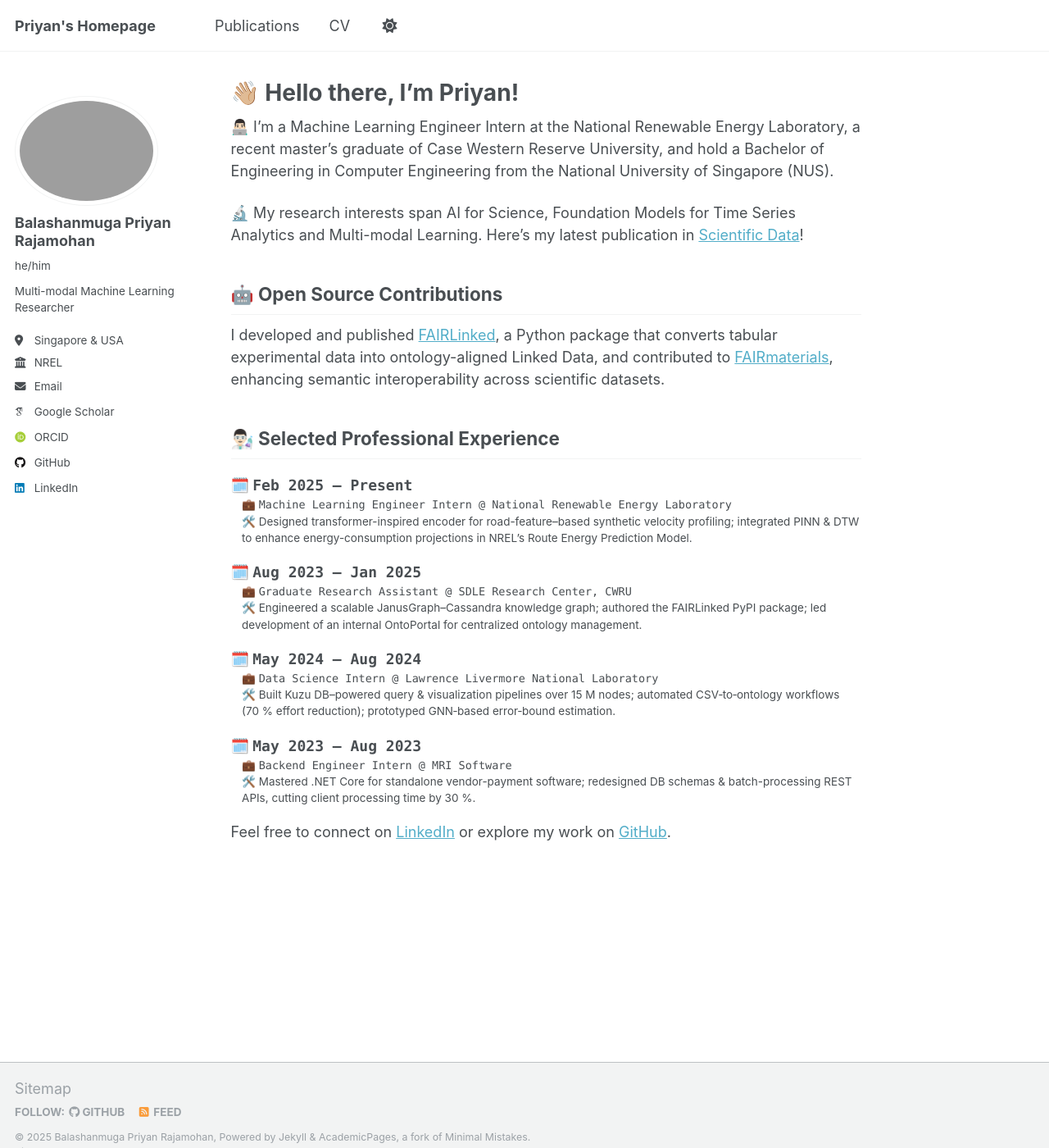
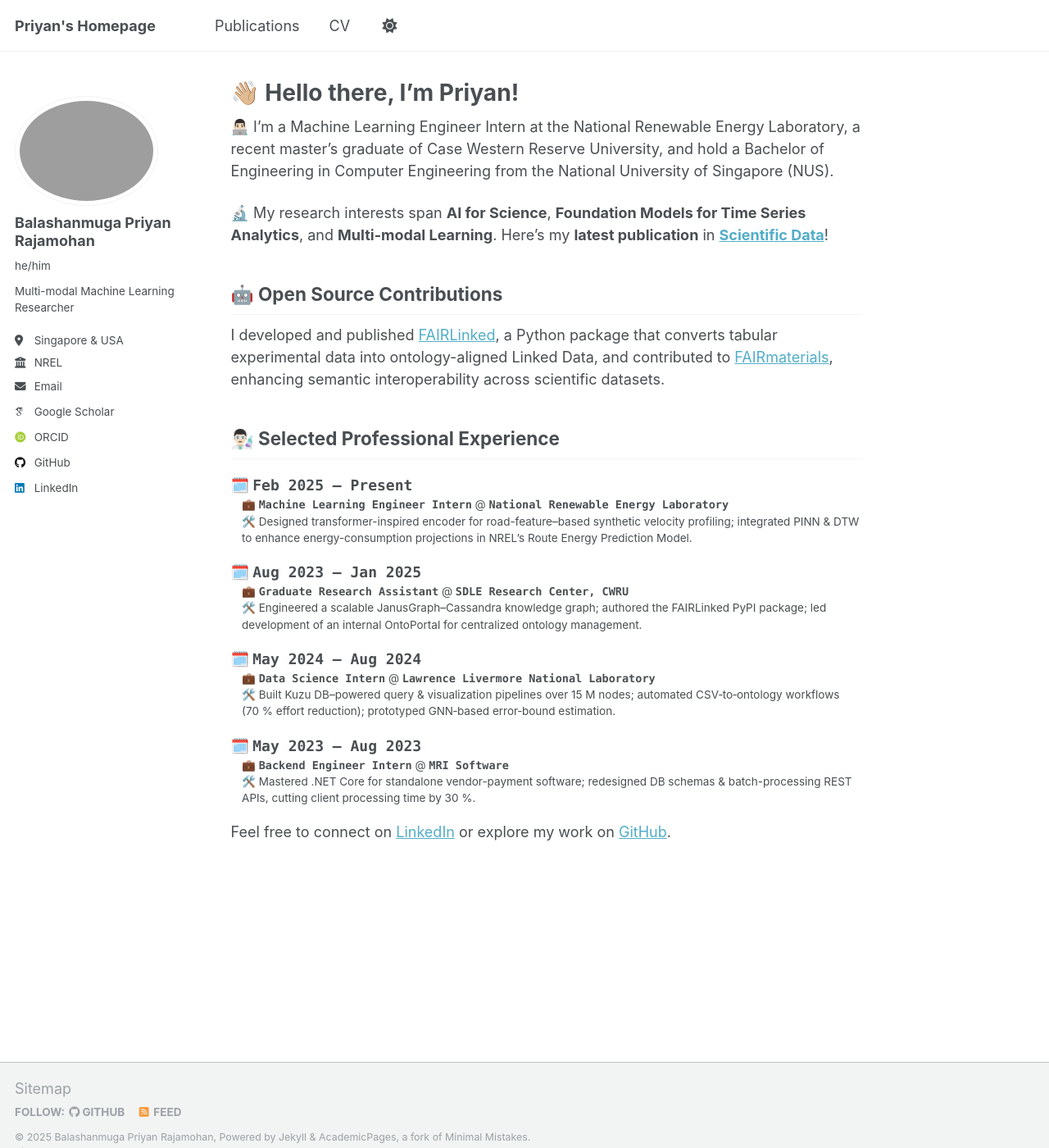
Before and after one commit to priyan-coder/priyan-coder.github.io, a Jekyll site: the page built from _pages/about.md, in a window 1280 px wide and 1400 px high. Shown: the whole window at 82% size. Built offline with Jekyll 4.4.1, drawn with Linux system fonts in a browser that asks for light colours; some web fonts are replaced.

Commit message:
homepage

```diff
--- a/_pages/about.md
+++ b/_pages/about.md
@@ -9,7 +9,7 @@ redirect_from:
 
 👨🏻‍💻 I'm a Machine Learning Engineer Intern at the National Renewable Energy Laboratory, a recent master's graduate of Case Western Reserve University, and hold a Bachelor of Engineering in Computer Engineering from the National University of Singapore (NUS).
 
-🔬 My research interests span AI for Science, Foundation Models for Time Series Analytics and Multi-modal Learning. Here's my latest publication in [Scientific Data](https://www.nature.com/articles/s41597-025-04938-5)!
+🔬 My research interests span **AI for Science**, **Foundation Models for Time Series Analytics**, and **Multi-modal Learning**. Here's my **latest publication** in **[Scientific Data](https://www.nature.com/articles/s41597-025-04938-5)**!
 
 ## 🤖 Open Source Contributions
 
@@ -19,19 +19,19 @@ I developed and published [FAIRLinked](https://pypi.org/project/FAIRLinked/), a
 
 <dl>
   <dt>🗓️ <code>Feb 2025 – Present</code></dt>
-  <dd>💼 <code>Machine Learning Engineer Intern @ National Renewable Energy Laboratory</code><br>
+  <dd>💼 <strong><code>Machine Learning Engineer Intern</code></strong> @ <strong><code>National Renewable Energy Laboratory</code></strong><br>
       🛠️ Designed transformer-inspired encoder for road-feature–based synthetic velocity profiling; integrated PINN &amp; DTW to enhance energy-consumption projections in NREL’s Route Energy Prediction Model.</dd>
 
   <dt>🗓️ <code>Aug 2023 – Jan 2025</code></dt>
-  <dd>💼 <code>Graduate Research Assistant @ SDLE Research Center, CWRU</code><br>
+  <dd>💼 <strong><code>Graduate Research Assistant</code></strong> @ <strong><code>SDLE Research Center, CWRU</code></strong><br>
       🛠️ Engineered a scalable JanusGraph–Cassandra knowledge graph; authored the FAIRLinked PyPI package; led development of an internal OntoPortal for centralized ontology management.</dd>
 
   <dt>🗓️ <code>May 2024 – Aug 2024</code></dt>
-  <dd>💼 <code>Data Science Intern @ Lawrence Livermore National Laboratory</code><br>
+  <dd>💼 <strong><code>Data Science Intern</code></strong> @ <strong><code>Lawrence Livermore National Laboratory</code></strong><br>
       🛠️ Built Kuzu DB–powered query &amp; visualization pipelines over 15 M nodes; automated CSV‐to‐ontology workflows (70 % effort reduction); prototyped GNN‐based error‐bound estimation.</dd>
 
   <dt>🗓️ <code>May 2023 – Aug 2023</code></dt>
-  <dd>💼 <code>Backend Engineer Intern @ MRI Software</code><br>
+  <dd>💼 <strong><code>Backend Engineer Intern</code></strong> @ <strong><code>MRI Software</code></strong><br>
       🛠️ Mastered .NET Core for standalone vendor-payment software; redesigned DB schemas &amp; batch-processing REST APIs, cutting client processing time by 30 %.</dd>
 </dl>
 
```
